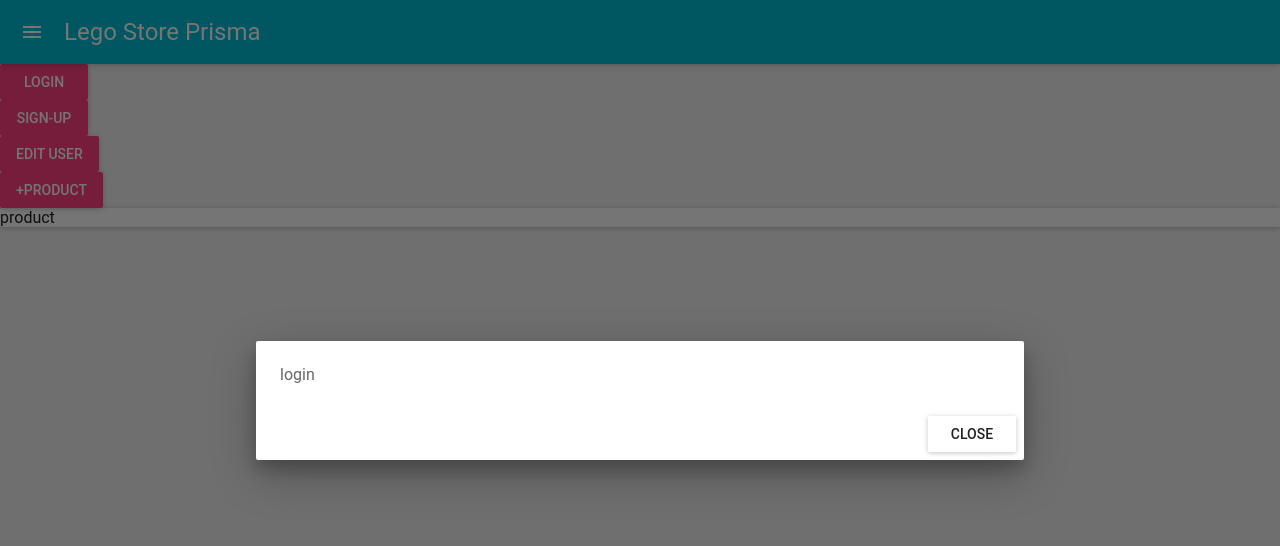
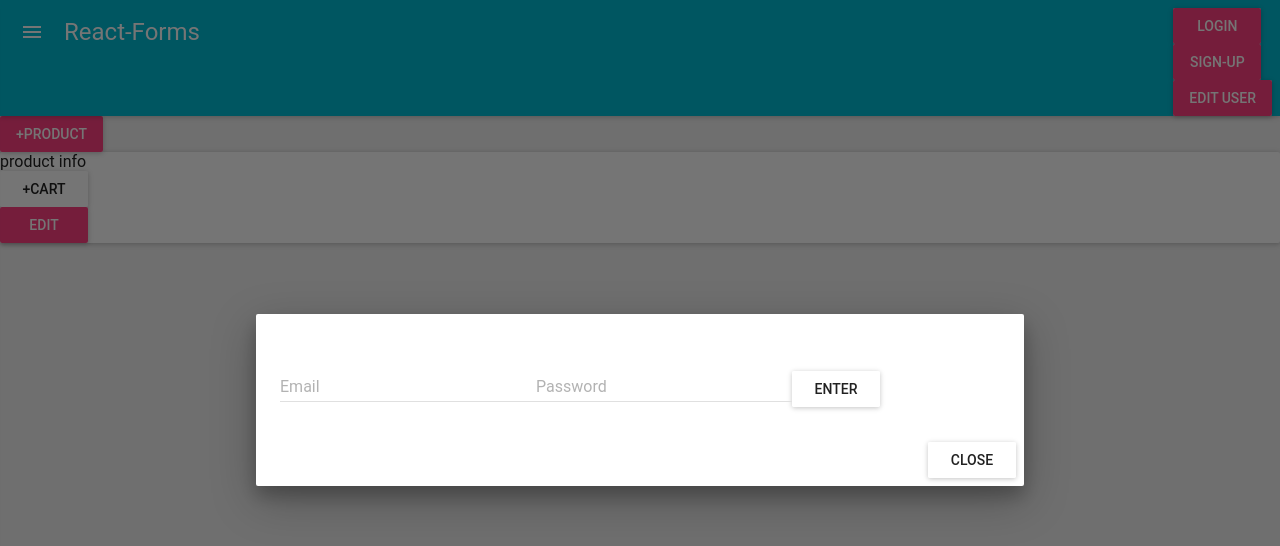
Before and after one commit to souleman13/lego-store-prisma, a React (Create React App) app: page / in a window 1280 px wide. Both pictures are taken after a click on the button "LOGIN". Shown: the top 546 px of the page. Built offline with nearby package versions, Linux system fonts and the light colour scheme.

Commit message:
finished frontend scaffold, rdy to hook up apollo

```diff
--- a/src/components/buttons.js
+++ b/src/components/buttons.js
@@ -2,6 +2,7 @@
 
 import RaisedButton from 'material-ui/RaisedButton'
 import Dialog from 'material-ui/Dialog'
+import Drawer from 'material-ui/Drawer'
 
 export class ModalButton extends Component {
     constructor(props) {
@@ -25,3 +26,25 @@
         )
     }
 }
+
+export class DrawerButton extends Component {
+    constructor(props) {
+        super(props)
+        this.state = {
+            open: false
+        }
+    }
+    render() {
+        return (
+            <div>
+                <RaisedButton secondary={true} label={this.props.label} onClick={e => this.setState({ open: !this.state.open })} />
+                <Drawer openSecondary={this.props.secondary}
+                        docked={false}
+                        open={this.state.open}
+                        onRequestChange={e => this.setState({ open: !this.state.open })}>
+                    <div>{this.props.display}</div>
+                </Drawer>
+            </div>
+        )
+    }
+}
--- a/src/components/forms/login.js
+++ b/src/components/forms/login.js
@@ -1,11 +1,27 @@
 import React, {Component} from 'react'
+import TextField from 'material-ui/TextField'
+import RaisedButton from 'material-ui/RaisedButton'
 
 export default class extends Component {
-    render(){
-        return(
-            <section>
-                login
-            </section>
+    constructor(props) {
+        super(props)
+        this.state = {
+            email: '',
+            pw: ''
+        }
+    }
+    submitForm = (e) => {
+        e.preventDefault() //this stops the page from redireting when you hit submit
+        alert(`Email: ${this.state.email} - PW: ${this.state.pw}`)
+    }
+
+    render() {
+        return (
+            <form onSubmit={e => { this.submitForm(e) }}>
+                <TextField required floatingLabelText={`Email`} onChange={(e) => this.setState({ pw: e.target.value })} />
+                <TextField required floatingLabelText={`Password`} onChange={(e) => this.setState({ pw: e.target.value })} />
+                <RaisedButton label='Enter' type='submit' />
+            </form>
         )
     }
 }
--- a/src/components/forms/product_create_update.js
+++ b/src/components/forms/product_create_update.js
@@ -1,11 +1,39 @@
 import React, {Component} from 'react'
 
-export default class extends Component {
-    render(){
-        return(
-            <section>
-                product create update
-            </section>
+import TextField from 'material-ui/TextField'
+import RaisedButton from 'material-ui/RaisedButton'
+
+class ProductForm extends Component {
+    constructor(props) {
+        super(props)
+        this.state = {
+            name: '',
+            imgURL: '',
+            desc: '',
+            price: 0
+        }
+    }
+
+    submitForm = () => {
+        console.log(this.state)
+        alert(`Thanks for creating an account!`)
+        //uncomment the next line to redirect to login post submit
+        // window.location.replace('/login')
+    }
+
+    render() {
+        return (
+            <form onSubmit={e => {
+                e.preventDefault() //this stops the page from redireting when you hit submit
+                this.submitForm()
+            }}>
+                <TextField required floatingLabelText={`Name`} onChange={e => this.setState({ Firstname: e.target.value })} />
+                <TextField required floatingLabelText={`Image URL`} onChange={e => this.setState({ imgURL: e.target.value })} />
+                <TextField required floatingLabelText={`Description`} onChange={e => this.setState({ desc: e.target.value })} />
+                <TextField required floatingLabelText={`Price`} onChange={e => this.setState({ price: parseInt(10, e.target.value) })} />
+                <RaisedButton label='Submit' type='submit' />
+            </form>
         )
     }
 }
+export default ProductForm
--- a/src/components/forms/user_create_update.js
+++ b/src/components/forms/user_create_update.js
@@ -1,11 +1,38 @@
 import React, {Component} from 'react'
 
-export default class extends Component {
-    render(){
-        return(
-            <section>
-                user create update
-            </section>
+import TextField from 'material-ui/TextField'
+import RaisedButton from 'material-ui/RaisedButton'
+
+class UserForm extends Component {
+    constructor(props) {
+        super(props)
+        this.state = {
+            name: '',
+            email: '',
+            pw: ''
+        }
+    }
+
+    submitForm = () => {
+        console.log(this.state)
+        alert(`Thanks for creating an account!`)
+        //uncomment the next line to redirect to login post submit
+        // window.location.replace('/login')
+    }
+
+    render() {
+        return (
+            <form onSubmit={e => {
+                e.preventDefault() //this stops the page from redireting when you hit submit
+                this.submitForm()
+            }}>
+                <TextField required floatingLabelText={`Name`} onChange={e => this.setState({ name: e.target.value })} />
+                <TextField required floatingLabelText={`Email`} onChange={e => this.setState({ email: e.target.value })} />
+                <TextField required floatingLabelText={`Password`} onChange={e => this.setState({ pw: e.target.value })} />
+
+                <RaisedButton label='Submit' type='submit' />
+            </form>
         )
     }
 }
+export default UserForm
--- a/src/components/nav.js
+++ b/src/components/nav.js
@@ -1,21 +1,42 @@
 import React, { Component } from 'react'
 
 import AppBar from 'material-ui/AppBar'
+import MenuItem from 'material-ui/MenuItem';
+import Drawer from 'material-ui/Drawer';
 
 import {ModalButton} from './buttons'
 import LoginForm from './forms/login'
 import UserForm from './forms/user_create_update'
 
 export default class extends Component {
+    constructor(props) {
+        super(props);
+        this.state = { open: false }
+    }
+    toggleDrawer = () => { this.setState({ open: !this.state.open }) }
+
+    redirect = (route) => { window.location.replace(route) }
+
     render() {
         return (
             <section>
-                <AppBar title={"Lego Store Prisma"}/>
                 <div>
-                <ModalButton label={'Login'} display={<LoginForm/>} />
-                <ModalButton label={'Sign-up'} display={<UserForm id={'new'}/>} />
-                <ModalButton label={'Edit User'} display={<UserForm id={'new'}/>} />
+                <AppBar title="React-Forms"
+                    onLeftIconButtonClick={this.toggleDrawer}
+                    iconElementRight={
+                    <div>
+                        <ModalButton label={'Login'} display={<LoginForm/>} />
+                        <ModalButton label={'Sign-up'} display={<UserForm id={'new'}/>} />
+                        <ModalButton label={'Edit User'} display={<UserForm id={'new'}/>} />
+                    </div>
+                        }
+                />
+                <Drawer docked={false} open={this.state.open} onRequestChange={this.toggleDrawer}>
+                    <MenuItem onClick={() => this.redirect('/')}>Product List</MenuItem>
+                    <MenuItem onClick={() => this.redirect('/cart')}>Cart</MenuItem>
+                </Drawer>
                 </div>
+
             </section>
         )
     }
--- a/src/components/products/product.js
+++ b/src/components/products/product.js
@@ -1,12 +1,20 @@
 import React, {Component} from 'react'
 
 import Paper from 'material-ui/Paper'
+import RaisedButton from 'material-ui/RaisedButton'
+
+import {ModalButton} from '../buttons'
+import ProductForm from '../forms/product_create_update'
 
 export default class extends Component {
     render(){
         return(
             <Paper>
-                product
+                <div>product info</div>
+
+                <RaisedButton label='+Cart' />
+
+                <ModalButton label='edit' display={<ProductForm />} />
             </Paper>
         )
     }
```
